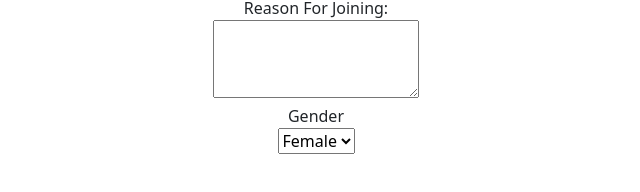
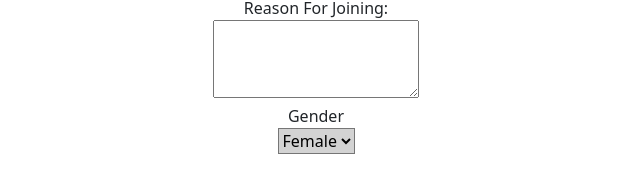
Before and after one commit to Ata0000000/efolio-5032, a Vue app: page / in a window 1280 px wide. Shown: the part 480-672 px from the top of the page, without its empty margins (20-660 px from the left). Built offline with nearby package versions, Linux system fonts and the light colour scheme.

Commit message:
update style.css

```diff
--- a/src/style.css
+++ b/src/style.css
@@ -16,3 +16,7 @@
      border-color: #FF6347; /* More obvious border color change (Tomato) */
      background-color: #FFEBE8; /* Light background color change */
  }
+ /* Attribute selectors */
+select[id="gender"] {
+    background-color: #d3d3d3; /* Default background color set to gray */
+}
```
